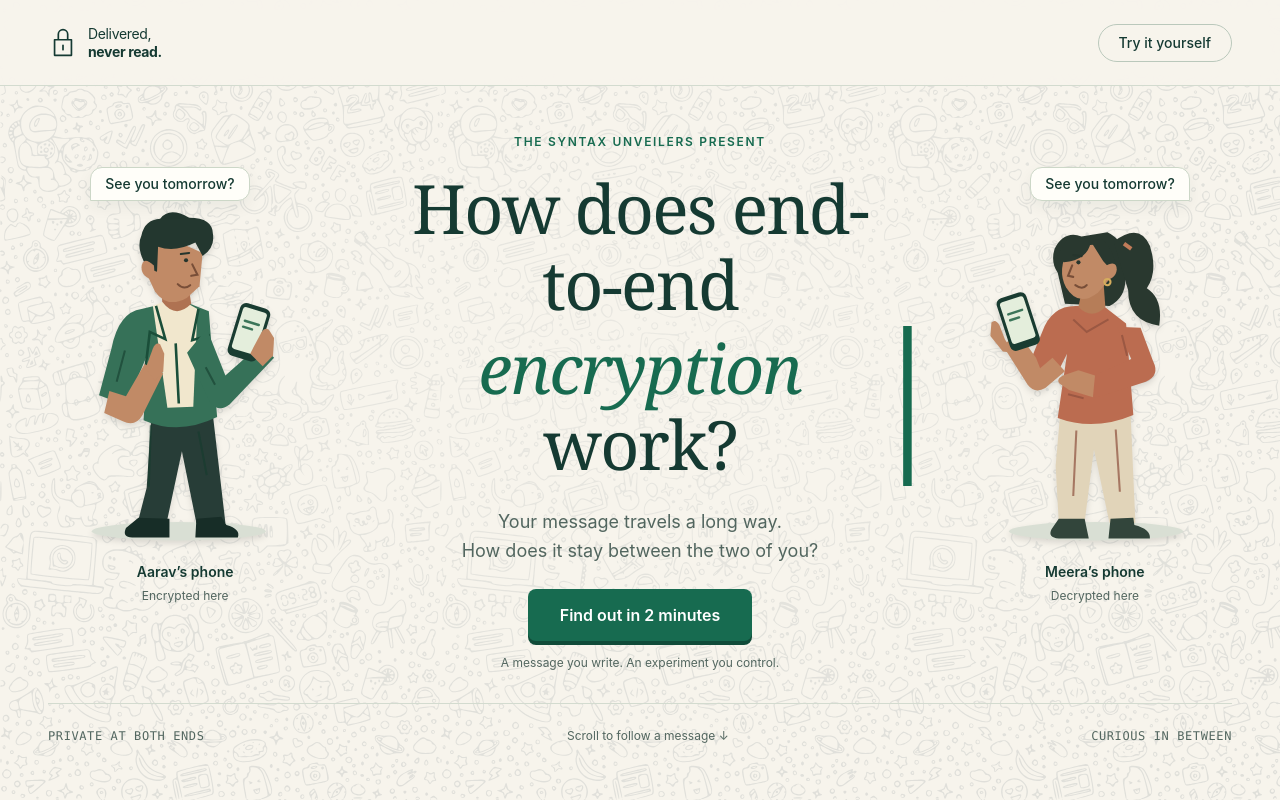
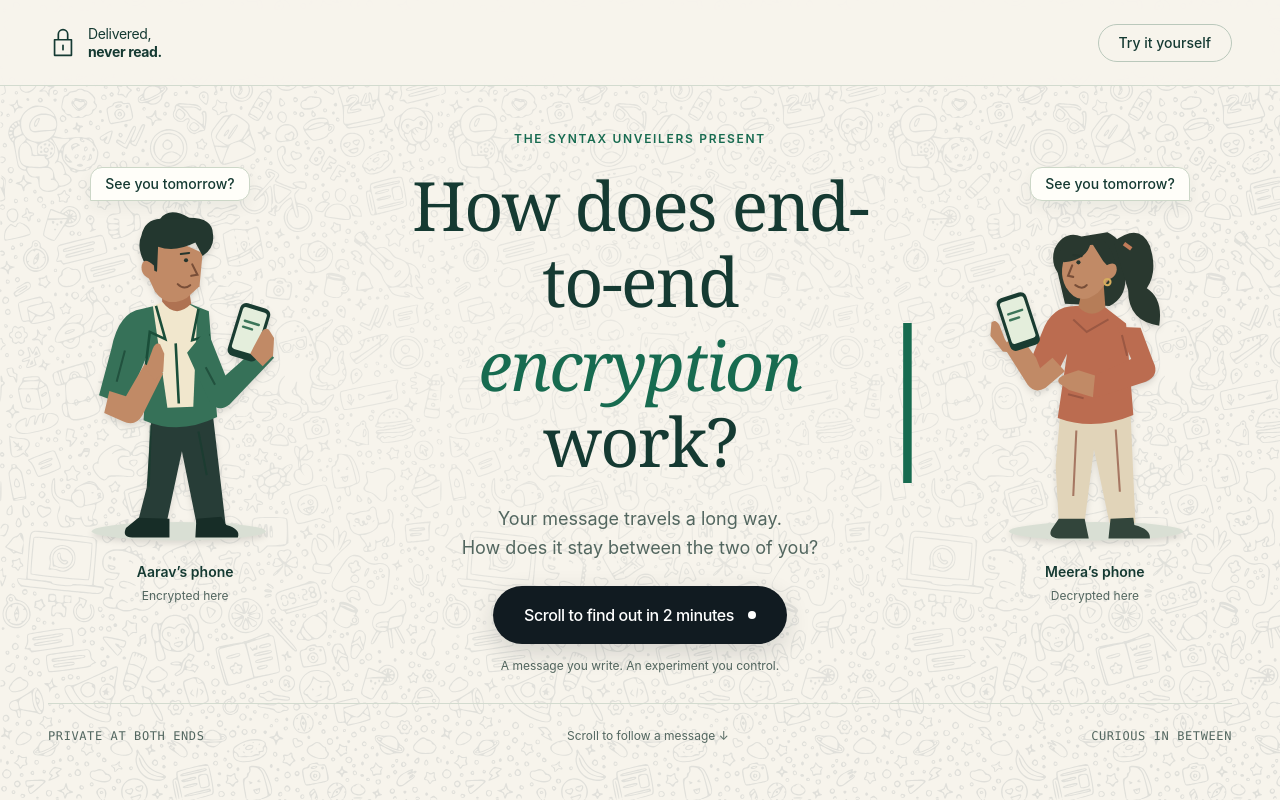
Before and after one commit to HimHacks/N, a React (Vite) app: page / in a window 1280 px wide. Built offline with nearby package versions, Linux system fonts and the light colour scheme.

Commit message:
feat(cta): implement dot-expanding pill button for 'Scroll to find out in 2 minutes'

```diff
--- a/src/components/features/E2EEHomePage.tsx
+++ b/src/components/features/E2EEHomePage.tsx
@@ -2,6 +2,7 @@ import React, { useState, useEffect, useRef } from 'react';
 import { motion, useReducedMotion } from 'motion/react';
 import { newSession, seal, receive, hex } from '../../lib/simulation/teachingProtocolEngine';
 import { BlockReveal } from '../ui/BlockReveal';
+import { DotExpandButton } from '../ui/DotExpandButton';
 
 interface E2EEHomePageProps {
   onNavigateToSimulator: (origin?: { x: number; y: number }) => void;
@@ -186,8 +187,9 @@ export const E2EEHomePage: React.FC<E2EEHomePageProps> = ({ onNavigateToSimulato
               How does it stay between the two of you?
             </p>
 
-            {/* Primary Action Button */}
-            <button
+            {/* Primary Action Button with Expanding Dot Pill Micro-Interaction */}
+            <DotExpandButton
+              text="Scroll to find out in 2 minutes"
               onClick={(e) => {
                 const rect = (e.currentTarget as HTMLElement).getBoundingClientRect();
                 const origin = {
@@ -196,10 +198,7 @@ export const E2EEHomePage: React.FC<E2EEHomePageProps> = ({ onNavigateToSimulato
                 };
                 onNavigateToSimulator(origin);
               }}
-              className="inline-flex items-center justify-center min-h-[50px] px-8 py-3.5 rounded-lg bg-[#176B50] hover:bg-[#12553F] active:translate-y-0.5 text-white font-semibold text-sm sm:text-base shadow-[0_4px_0_#104B39] transition-all cursor-pointer"
-            >
-              Find out in 2 minutes
-            </button>
+            />
 
             {/* Supporting Line */}
             <p className="text-xs text-[#52665F] mt-3 sm:mt-3.5">
--- /dev/null
+++ b/src/components/ui/DotExpandButton.tsx
@@ -0,0 +1,62 @@
+import React, { useState } from 'react';
+
+interface DotExpandButtonProps {
+  onClick?: (e: React.MouseEvent<HTMLButtonElement>) => void;
+  text?: string;
+  className?: string;
+}
+
+/**
+ * DotExpandButton Component
+ * Recreates the pill button with a trailing dot:
+ * - Idle state: Dark pill with white text and a white dot on the right.
+ * - Hover state: The white dot expands horizontally to the left, becoming an inner white pill
+ *   that covers the button, while the text inside smoothly inverts to dark text.
+ * - Active state: Tactile micro-press.
+ */
+export const DotExpandButton: React.FC<DotExpandButtonProps> = ({
+  onClick,
+  text = 'Scroll to find out in 2 minutes',
+  className = '',
+}) => {
+  const [isHovered, setIsHovered] = useState(false);
+
+  return (
+    <button
+      onClick={onClick}
+      onMouseEnter={() => setIsHovered(true)}
+      onMouseLeave={() => setIsHovered(false)}
+      className={`group relative inline-flex items-center justify-center rounded-full bg-[#111b21] p-[3px] shadow-[0_8px_24px_rgba(17,27,33,0.16)] hover:shadow-[0_12px_32px_rgba(17,27,33,0.24)] transition-all duration-300 cursor-pointer select-none active:scale-[0.98] ${className}`}
+      style={{
+        fontFamily: "-apple-system, BlinkMacSystemFont, 'Segoe UI', Roboto, 'Inter', sans-serif",
+      }}
+    >
+      {/* Base Layer: Dark background with White Text and trailing White Dot */}
+      <div className="flex items-center gap-3.5 px-6 sm:px-7 py-3 sm:py-3.5 text-white font-medium text-sm sm:text-base tracking-tight">
+        <span>{text}</span>
+        <span
+          className={`w-2 h-2 rounded-full bg-white transition-opacity duration-200 ${
+            isHovered ? 'opacity-0' : 'opacity-100'
+          }`}
+        />
+      </div>
+
+      {/* Expanding White Pill Layer (expands from right to left) */}
+      <div
+        className="absolute right-[3px] top-[3px] bottom-[3px] rounded-full bg-white overflow-hidden pointer-events-none transition-all duration-400 ease-[cubic-bezier(0.86,0,0.07,1)]"
+        style={{
+          width: isHovered ? 'calc(100% - 6px)' : '0px',
+          opacity: isHovered ? 1 : 0,
+        }}
+      >
+        {/* Inverted Dark Text placed at the exact identical coordinate relative to the right edge */}
+        <div className="absolute right-0 top-0 bottom-0 flex items-center gap-3.5 px-6 sm:px-7 text-[#111b21] font-medium text-sm sm:text-base tracking-tight whitespace-nowrap">
+          <span>{text}</span>
+          <span className="w-2 h-2 rounded-full bg-[#111b21] opacity-0" />
+        </div>
+      </div>
+    </button>
+  );
+};
+
+export default DotExpandButton;
```
Also changed, not shown: 1 other file (tests, documents, lock files or other folders).
